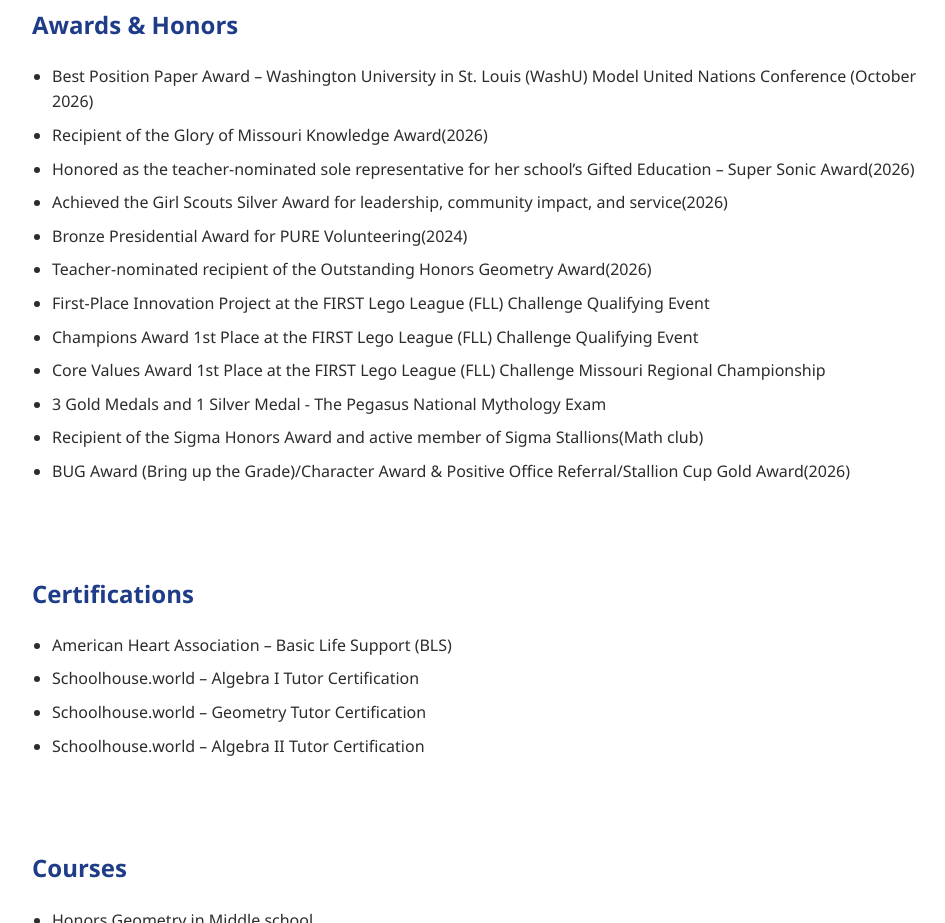
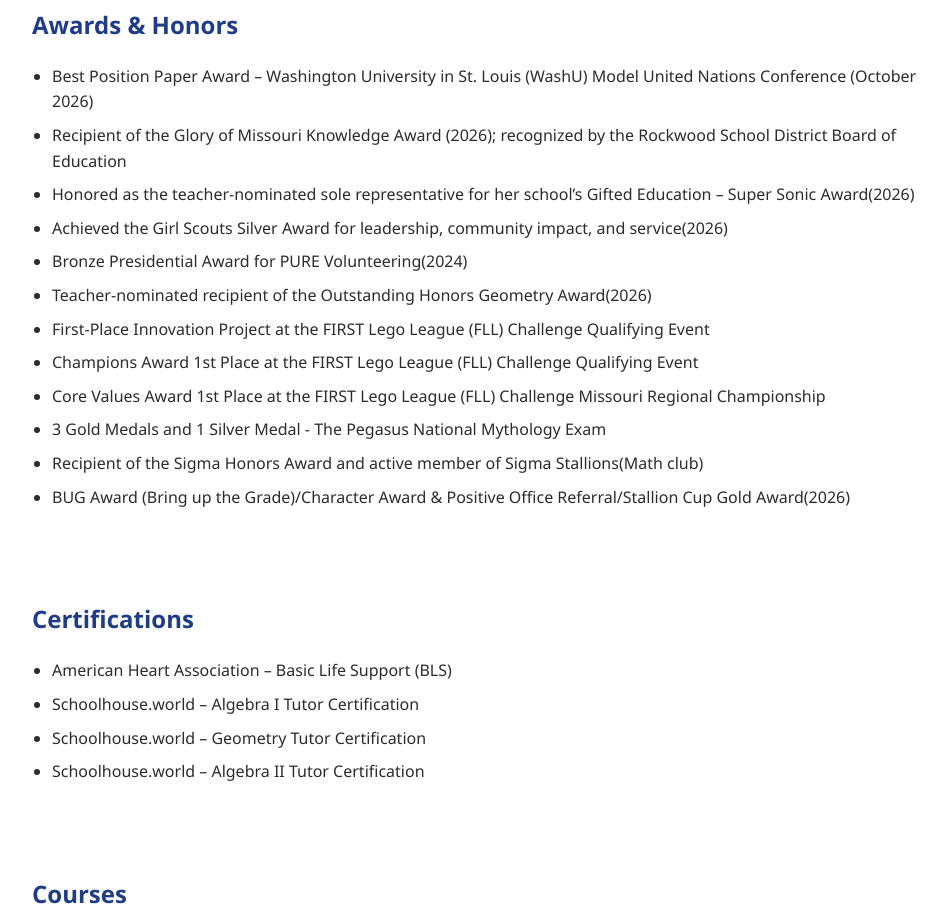
Before and after one commit to Lasya-Doddapaneni/Lasya-Doddapaneni.github.io, a plain HTML site: page index.html in a window 1280 px wide. Shown: the part 3080-4003 px from the top of the page, without its empty margins (158-1103 px from the left). Drawn offline with Linux system fonts and the light colour scheme.

Commit message:
Enhance Glory of Missouri Knowledge Award details
Updated award description to include recognition by the Rockwood School District Board of Education.

```diff
--- a/index.html
+++ b/index.html
@@ -116,7 +116,7 @@
       <h2>Awards & Honors</h2>
       <ul>
         <li>Best Position Paper Award – Washington University in St. Louis (WashU) Model United Nations Conference (October 2026)</li>
-        <li>Recipient of the Glory of Missouri Knowledge Award(2026)</li>
+        <li>Recipient of the Glory of Missouri Knowledge Award (2026); recognized by the Rockwood School District Board of Education</li>
         <li>Honored as the teacher-nominated sole representative for her school’s Gifted Education – Super Sonic Award(2026)</li>
         <li>Achieved the Girl Scouts Silver Award for leadership, community impact, and service(2026)</li>
         <li>Bronze Presidential Award for PURE Volunteering(2024)</li>
```
